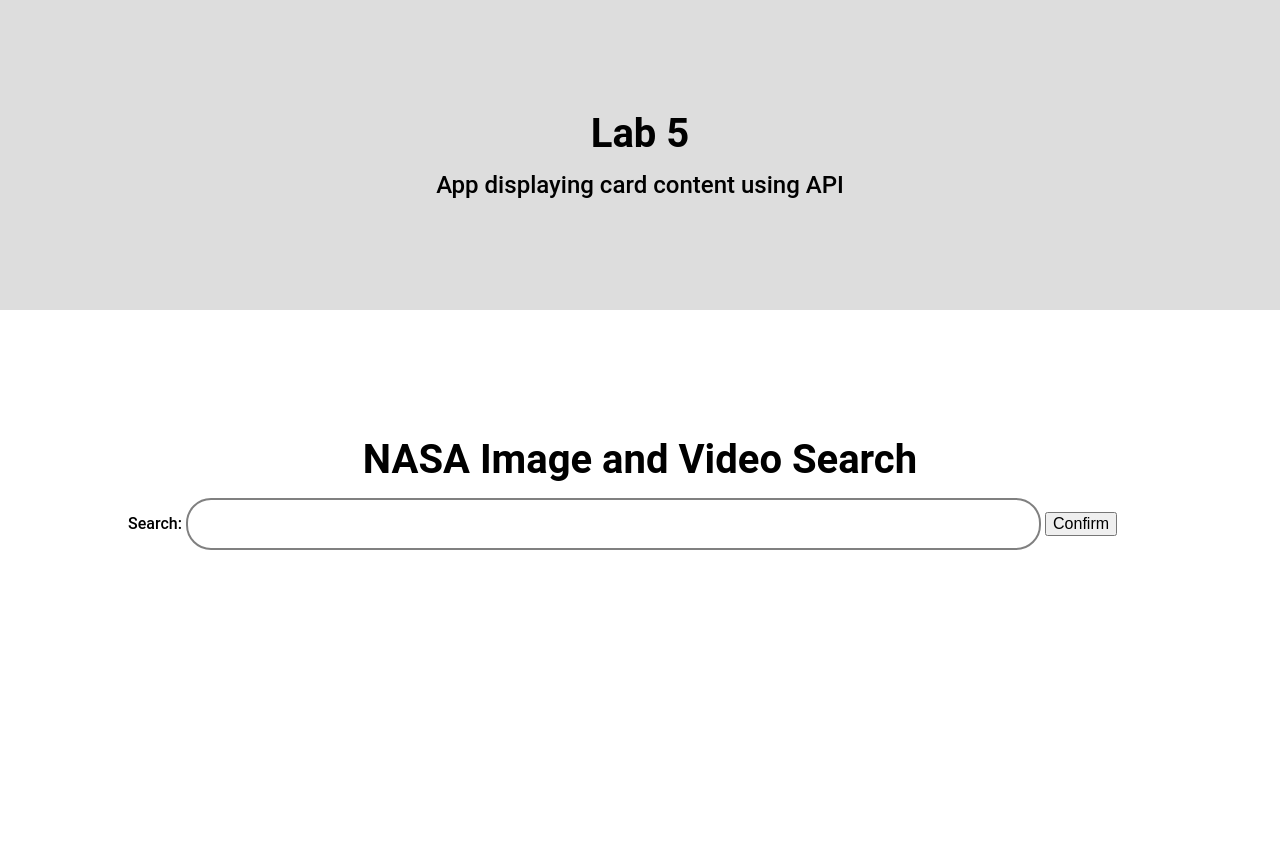
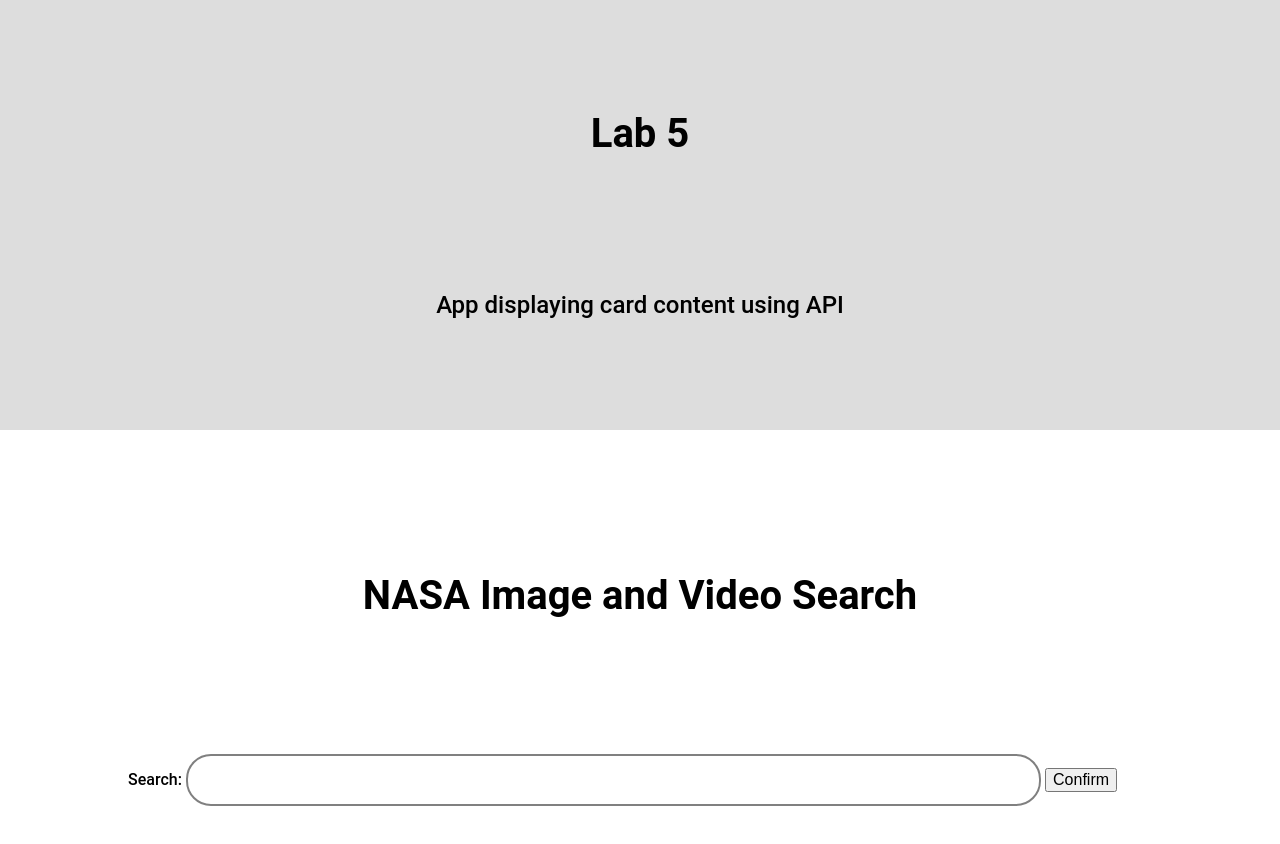
Before and after one commit to deninlawley/Lab-5, a plain HTML site: page index.html in a window 1280 px wide. Drawn offline with Linux system fonts and the light colour scheme.

Commit message:
Testing new padding meathod

```diff
--- a/global.css
+++ b/global.css
@@ -27,5 +27,5 @@
 }
 
 .search {
-  margin: 10%;
+  padding: 10%;
 }
--- a/styles.css
+++ b/styles.css
@@ -35,6 +35,7 @@
 
   h1 {
     text-align: center;
+    padding-bottom: 3em;
   }
 
   h3 {
```
Also changed, not shown: index.html (+2 -1 lines).
